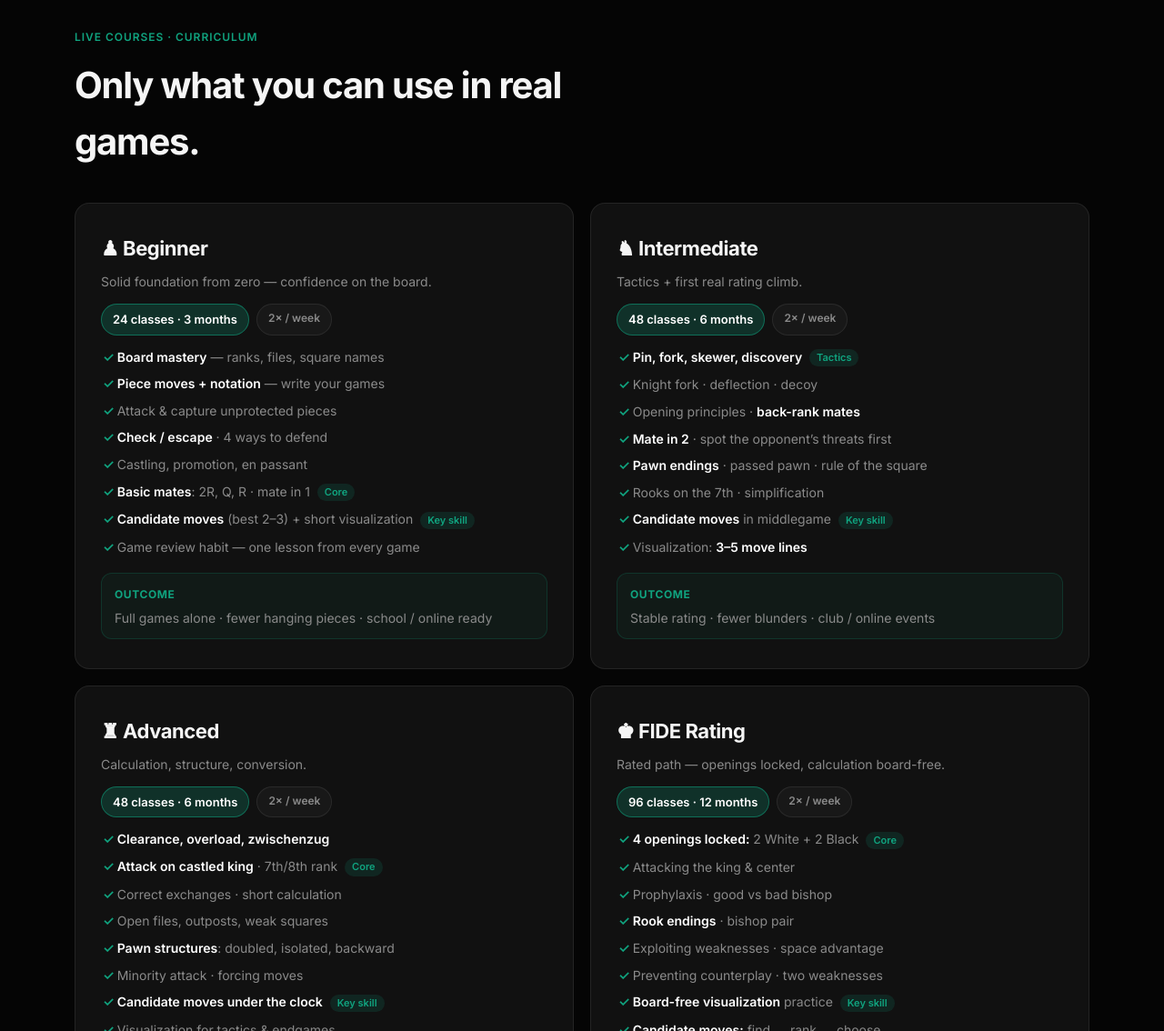
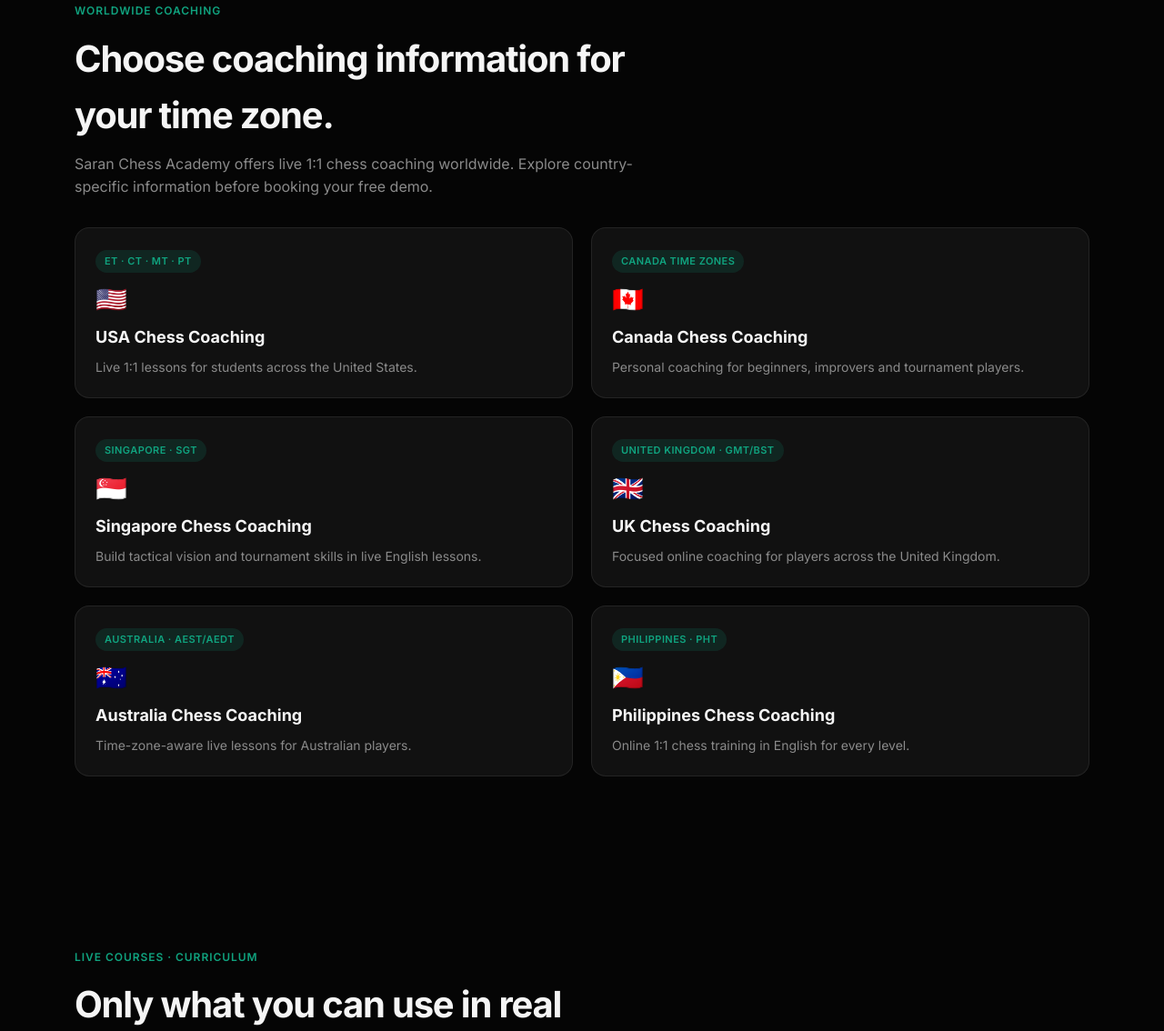
Before and after one commit to SacrificerMAN/mks64, a website: page index.html in a window 1280 px wide. Shown: the part 3157-4291 px from the top of the page at 91% size. Drawn offline with Linux system fonts and the light colour scheme.

Commit message:
Link worldwide country coaching pages from homepage
Add visible homepage links to the six country-specific online chess coaching pages.

```diff
--- a/index.html
+++ b/index.html
@@ -246,6 +246,21 @@
     </div>
   </div>
 </section>
+<section id="regions" style="border-top:1px solid var(--border)">
+  <div class="wrap">
+    <div class="sec-label">Worldwide coaching</div>
+    <h2 class="sec-title">Choose coaching information for your time zone.</h2>
+    <p class="sec-desc">Saran Chess Academy offers live 1:1 chess coaching worldwide. Explore country-specific information before booking your free demo.</p>
+    <div class="hub-grid">
+      <a class="hub-card" href="/online-chess-coaching-usa.html"><span class="hub-badge">ET · CT · MT · PT</span><div class="hub-icon">🇺🇸</div><h3>USA Chess Coaching</h3><p>Live 1:1 lessons for students across the United States.</p></a>
+      <a class="hub-card" href="/online-chess-coaching-canada.html"><span class="hub-badge">Canada time zones</span><div class="hub-icon">🇨🇦</div><h3>Canada Chess Coaching</h3><p>Personal coaching for beginners, improvers and tournament players.</p></a>
+      <a class="hub-card" href="/online-chess-coaching-singapore.html"><span class="hub-badge">Singapore · SGT</span><div class="hub-icon">🇸🇬</div><h3>Singapore Chess Coaching</h3><p>Build tactical vision and tournament skills in live English lessons.</p></a>
+      <a class="hub-card" href="/online-chess-coaching-uk.html"><span class="hub-badge">United Kingdom · GMT/BST</span><div class="hub-icon">🇬🇧</div><h3>UK Chess Coaching</h3><p>Focused online coaching for players across the United Kingdom.</p></a>
+      <a class="hub-card" href="/online-chess-coaching-australia.html"><span class="hub-badge">Australia · AEST/AEDT</span><div class="hub-icon">🇦🇺</div><h3>Australia Chess Coaching</h3><p>Time-zone-aware live lessons for Australian players.</p></a>
+      <a class="hub-card" href="/online-chess-coaching-philippines.html"><span class="hub-badge">Philippines · PHT</span><div class="hub-icon">🇵🇭</div><h3>Philippines Chess Coaching</h3><p>Online 1:1 chess training in English for every level.</p></a>
+    </div>
+  </div>
+</section>
 <section id="programs">
   <div class="wrap">
     <div class="sec-label">Live courses · curriculum</div>
```
